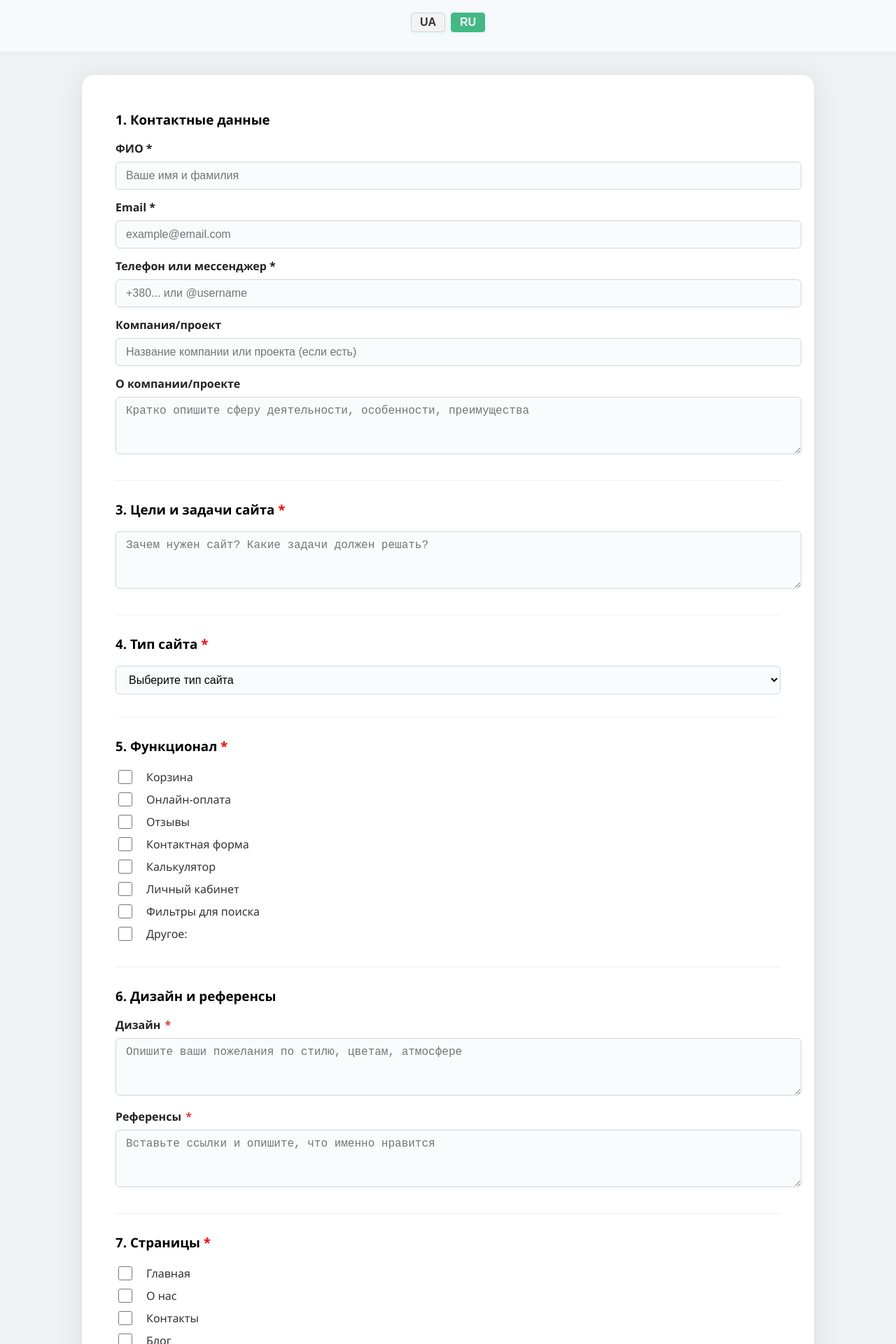
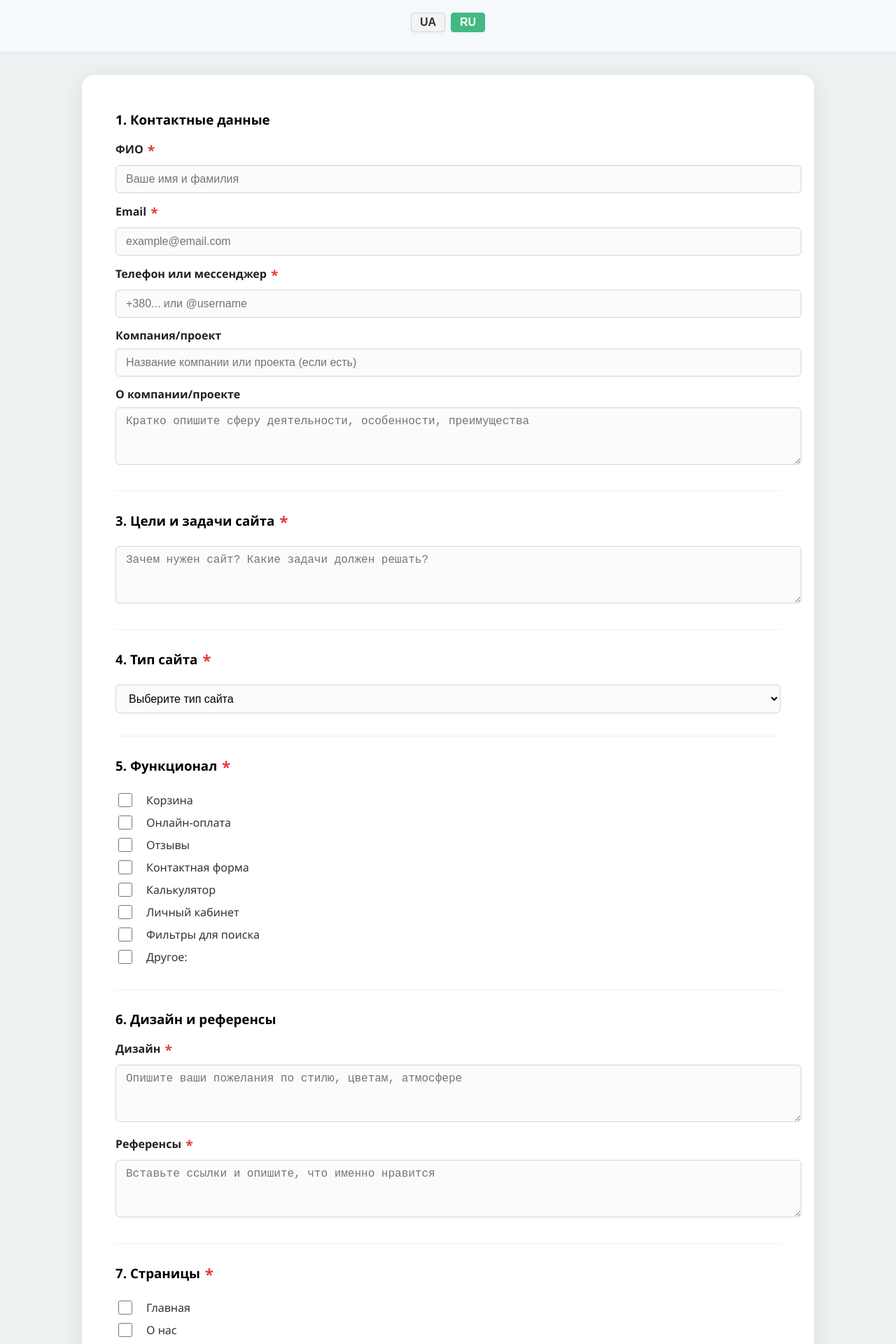
Before and after one commit to stylenova/U-iT-Brief, a Vue app: page / in a window 1280 px wide. Shown: the top 1920 px of the page at 70% size. Built offline with nearby package versions, Linux system fonts and the light colour scheme.

Commit message:
Добавлен цвет обезательным полям

```diff
--- a/src/components/ClientQuestionnaire.vue
+++ b/src/components/ClientQuestionnaire.vue
@@ -8,13 +8,13 @@
     <form @submit.prevent="submitForm">
       <div class="section">
         <h3>1. {{ t('contactsTitle') }}</h3>
-        <label>{{ t('fullName') }} *</label>
+        <label>{{ t('fullName') }} <span class="required">*</span></label>
         <input type="text" v-model="form.fullName" :placeholder="t('fullNamePh')" required />
         <div v-if="errors.fullName" class="error">{{ errors.fullName }}</div>
-        <label>{{ t('email') }} *</label>
+        <label>{{ t('email') }} <span class="required">*</span></label>
         <input type="email" v-model="form.email" :placeholder="t('emailPh')" required />
         <div v-if="errors.email" class="error">{{ errors.email }}</div>
-        <label>{{ t('phone') }} *</label>
+        <label>{{ t('phone') }} <span class="required">*</span></label>
         <input type="text" v-model="form.phoneOrMessenger" :placeholder="t('phonePh')" required />
         <div v-if="errors.phoneOrMessenger" class="error">{{ errors.phoneOrMessenger }}</div>
         <label>{{ t('company') }}</label>
@@ -23,14 +23,14 @@
         <textarea v-model="form.aboutCompany" :placeholder="t('aboutCompanyPh')"></textarea>
       </div>
       <div class="section">
-        <h3>3. {{ t('goals') }} <span style="color:red">*</span></h3>
+        <h3>3. {{ t('goals') }} <span class="required">*</span></h3>
         <textarea v-model="form.goals" :placeholder="t('goalsPh')"></textarea>
         <div v-if="errors.goals" class="error">{{ errors.goals }}</div>
       </div>
 
 
     <div class="section">
-      <h3>4. {{ t('siteType') }} <span style="color:red">*</span></h3>
+      <h3>4. {{ t('siteType') }} <span class="required">*</span></h3>
       <select v-model="form.siteType" required>
         <option disabled value="">{{ t('chooseSiteType') }}</option>
         <option v-for="key in ['siteTypeShop','siteTypeCorp','siteTypeBlog','siteTypeLanding','siteTypePortal','siteTypeCard','other']" :key="key" :value="key">{{ t(key) }}</option>
@@ -42,7 +42,7 @@
 
 
     <div class="section">
-      <h3>5. {{ t('features') }} <span style="color:red">*</span></h3>
+      <h3>5. {{ t('features') }} <span class="required">*</span></h3>
       <div class="checkbox-group">
         <div v-for="option in featuresOptions" :key="option.value" class="checkbox-inline">
           <input type="checkbox" :id="option.value" :value="option.value" v-model="form.features" />
@@ -59,15 +59,15 @@
 
     <div class="section">
       <h3>6. {{ t('designTitle') }}</h3>
-      <label>{{ t('designPreferences') }} <span style="color:red">*</span></label>
+      <label>{{ t('designPreferences') }} <span class="required">*</span></label>
       <textarea v-model="form.designPreferences" required :placeholder="t('designPreferencesPh')"></textarea>
-      <label>{{ t('references') }} <span style="color:red">*</span></label>
+      <label>{{ t('references') }} <span class="required">*</span></label>
       <textarea v-model="form.references" required :placeholder="t('referencesPh')"></textarea>
     </div>
 
 
     <div class="section">
-      <h3>7. {{ t('pages') }} <span style="color:red">*</span></h3>
+      <h3>7. {{ t('pages') }} <span class="required">*</span></h3>
       <div class="checkbox-group">
         <div v-for="option in pagesOptions" :key="option.value" class="checkbox-inline">
           <input type="checkbox" :id="option.value" :value="option.value" v-model="form.pages" />
@@ -83,7 +83,7 @@
 
 
     <div class="section">
-      <h3>8. {{ t('content') }} <span style="color:red">*</span></h3>
+      <h3>8. {{ t('content') }} <span class="required">*</span></h3>
       <div class="checkbox-group">
         <div v-for="option in contentOptions" :key="option.value" class="checkbox-inline">
           <input type="checkbox" :id="option.value" :value="option.value" v-model="form.content" />
@@ -98,7 +98,7 @@
 
 
     <div class="section">
-      <h3>9. {{ t('audience') }} <span style="color:red">*</span></h3>
+      <h3>9. {{ t('audience') }} <span class="required">*</span></h3>
       <textarea v-model="form.audience" required :placeholder="t('audiencePh')"></textarea>
     </div>
 
@@ -111,9 +111,9 @@
 
     <div class="section">
       <h3>11. {{ lang === 'ru' ? 'Бюджет и сроки' : 'Бюджет і терміни' }}</h3>
-      <label>{{ lang === 'ru' ? 'Бюджет' : 'Бюджет' }} <span style="color:red">*</span></label>
+      <label>{{ lang === 'ru' ? 'Бюджет' : 'Бюджет' }} <span class="required">*</span></label>
       <input type="text" v-model="form.budget" required :placeholder="lang === 'ru' ? 'Укажите сумму или диапазон' : 'Вкажіть суму або діапазон'" />
-      <label>{{ lang === 'ru' ? 'Сроки' : 'Терміни' }} <span style="color:red">*</span></label>
+      <label>{{ lang === 'ru' ? 'Сроки' : 'Терміни' }} <span class="required">*</span></label>
       <input type="text" v-model="form.deadline" required :placeholder="lang === 'ru' ? 'Например: 2 месяца' : 'Наприклад: 2 місяці'" />
       <label>{{ lang === 'ru' ? 'Дата старта' : 'Дата старту' }}</label>
       <input type="date" v-model="form.startDate" />
@@ -691,4 +691,11 @@ textarea {
     justify-content: center;
     align-items: center;
   }
+  .required {
+    color: #e53935;
+    font-weight: bold;
+    font-size: 1.2em;
+    margin-left: 2px;
+    vertical-align: middle;
+  }
 </style>
```
